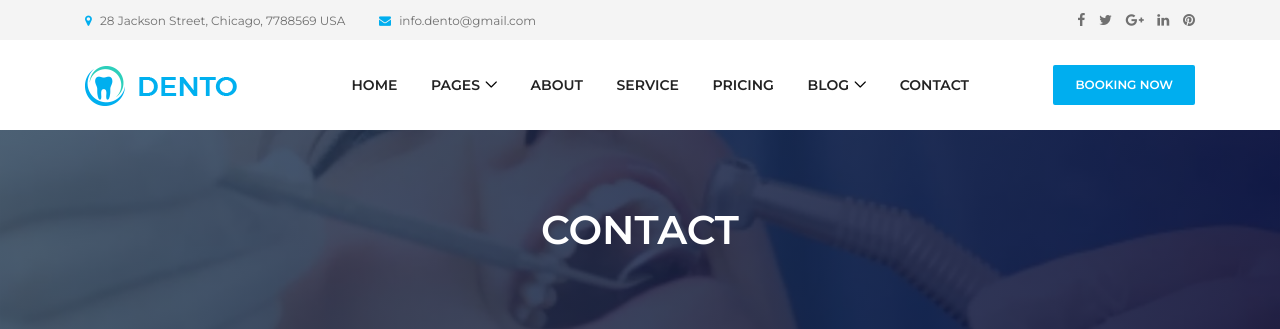
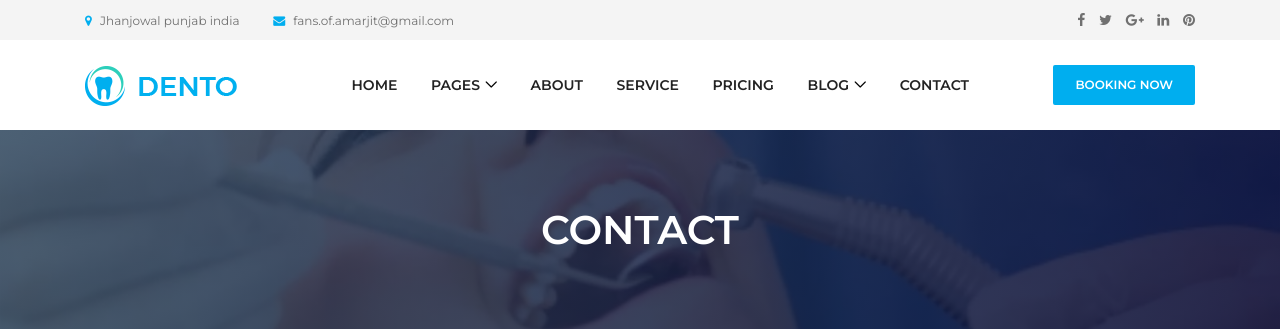
Before and after one commit to ghaint/dent, a Django app: template website/templates/contact.html in a window 1280 px wide. Shown: the top 329 px of the page. Run offline with Django 3.2, Linux system fonts and the light colour scheme; the template is opened without the code that fills it, so the values that code supplies are empty; some libraries are stand-ins or nearby versions; some web fonts are replaced.

Commit message:
little tweeks

```diff
--- a/website/templates/contact.html
+++ b/website/templates/contact.html
@@ -4,12 +4,12 @@
 
 <head>
   <meta charset="UTF-8">
-  <meta name="description" content="Dento - Dentist &amp; Medical HTML Template">
+  <meta name="description" content="Dento - Dentist &amp; Medical ">
   <meta http-equiv="X-UA-Compatible" content="IE=edge">
   <meta name="viewport" content="width=device-width, initial-scale=1, shrink-to-fit=no">
 
   <!-- Title -->
-  <title>Dento - Dentist &amp; Medical HTML Template</title>
+  <title>contact ghaint</title>
 
   <!-- Favicon -->
   <link rel="icon" href="{% static 'website/img/core-img/favicon.ico' %}">
@@ -36,8 +36,8 @@
           <!-- Top Content -->
           <div class="col-6 col-md-9 col-lg-8">
             <div class="top-header-content">
-              <a href="#" data-toggle="tooltip" data-placement="bottom" title="28 Jackson Street, Chicago, 7788569 USA"><i class="fa fa-map-marker"></i> <span>28 Jackson Street, Chicago, 7788569 USA</span></a>
-              <a href="#" data-toggle="tooltip" data-placement="bottom" title="info.dento@gmail.com"><i class="fa fa-envelope"></i> <span>info.dento@gmail.com</span></a>
+              <a href="#" data-toggle="tooltip" data-placement="bottom" title="28 Jackson Street, Chicago, 7788569 USA"><i class="fa fa-map-marker"></i> <span>Jhanjowal punjab india</span></a>
+              <a href="#" data-toggle="tooltip" data-placement="bottom" title="fans.of.amarjit@gmail.com"><i class="fa fa-envelope"></i> <span>fans.of.amarjit@gmail.com</span></a>
             </div>
           </div>
           <!-- Top Header Social Info -->
@@ -164,7 +164,7 @@
       <div class="row">
         <div class="col-12">
           <div class="google-maps mb-100">
-            <iframe src="https://www.google.com/maps/embed?pb=!1m18!1m12!1m3!1d11956.9355465873!2d24.0768412544878!3d56.9550599906977!2m3!1f0!2f0!3f0!3m2!1i1024!2i768!4f13.1!3m3!1m2!1s0x46eecfb0e5073ded%3A0x400cfcd68f2fe30!2z4Kaw4Ka_4KaX4Ka-LCDgprLgp43gpq_gpr7gpp_gp43gpq3gpr_gpoY!5e0!3m2!1sbn!2sbd!4v1543911160102"
+            <iframe src="https://www.google.com/maps/embed?pb=!1m18!1m12!1m3!1d3406.3991463824805!2d76.086716614527!3d31.375555961419025!2m3!1f0!2f0!3f0!3m2!1i1024!2i768!4f13.1!3m3!1m2!1s0x391ac283193dbff3%3A0x291c7688a58bb080!2sJhanjowal%2C%20Punjab%20144530!5e0!3m2!1sen!2sin!4v1608906295691!5m2!1sen!2sin"
               allowfullscreen></iframe>
           </div>
         </div>
```
Also changed, not shown: website/templates/home.html (+3 -5 lines).
